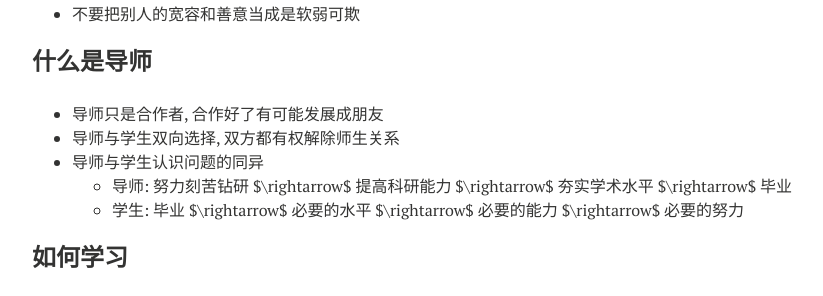
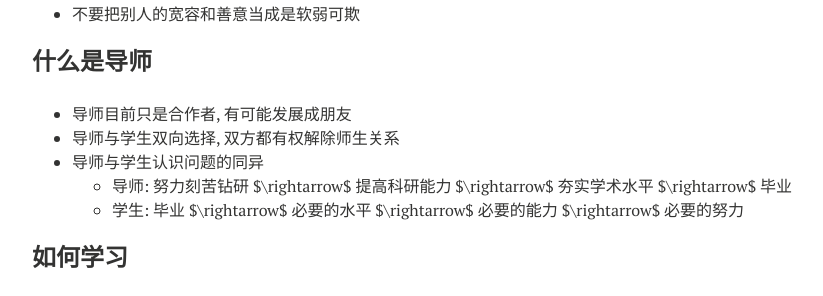
Before and after one commit to xianchaoxiu/xianchaoxiu.github.io, a Jekyll site: the page built from chinese/reading/how/index.md, in a window 1280 px wide and 900 px high, scrolled down 506 px. Shown: the part 157-453 px from the top of the window, without its empty margins (288-1111 px from the left). Built offline with Jekyll 4.4.1, drawn with Linux system fonts in a browser that asks for light colours; nearby versions of some CDN libraries.

Commit message:
Update index.md

```diff
--- a/chinese/reading/how/index.md
+++ b/chinese/reading/how/index.md
@@ -29,7 +29,7 @@ share: false
 
 
 ### 什么是导师
-* 导师只是合作者, 合作好了有可能发展成朋友
+* 导师目前只是合作者, 有可能发展成朋友
 * 导师与学生双向选择, 双方都有权解除师生关系
 * 导师与学生认识问题的同异
   - 导师: 努力刻苦钻研 $\rightarrow$ 提高科研能力 $\rightarrow$ 夯实学术水平 $\rightarrow$ 毕业
```
